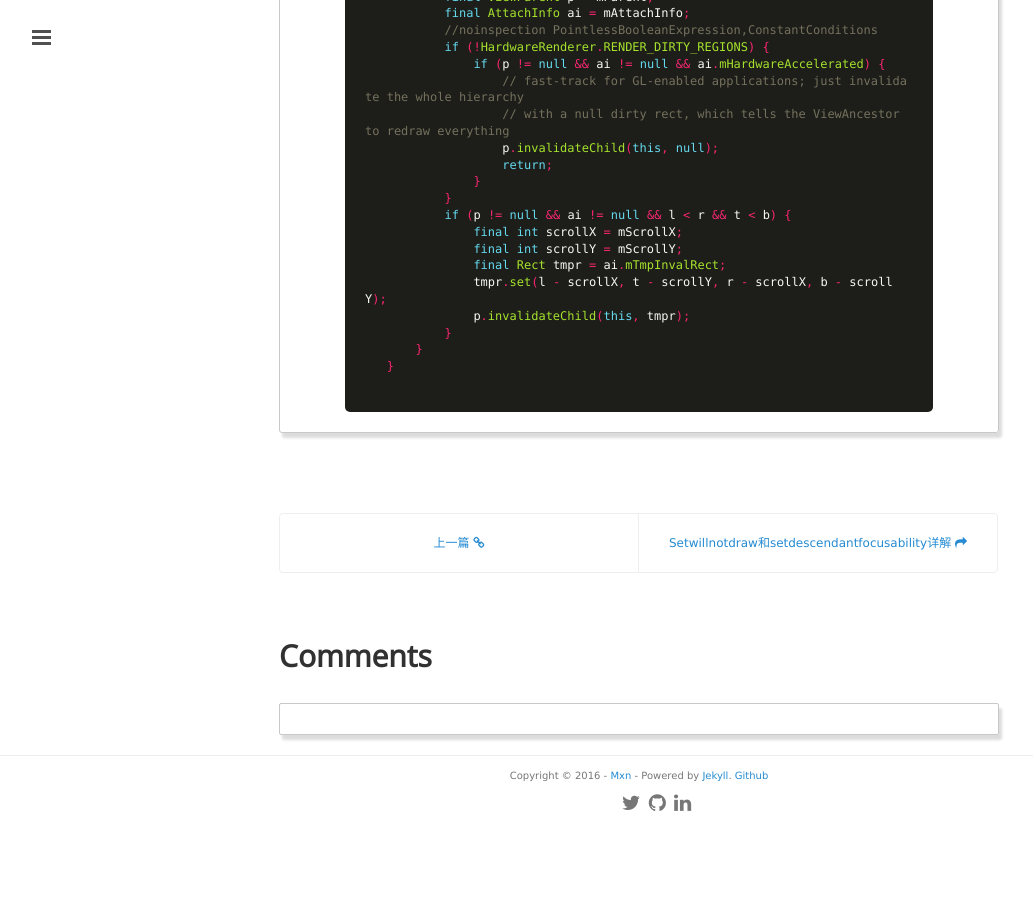
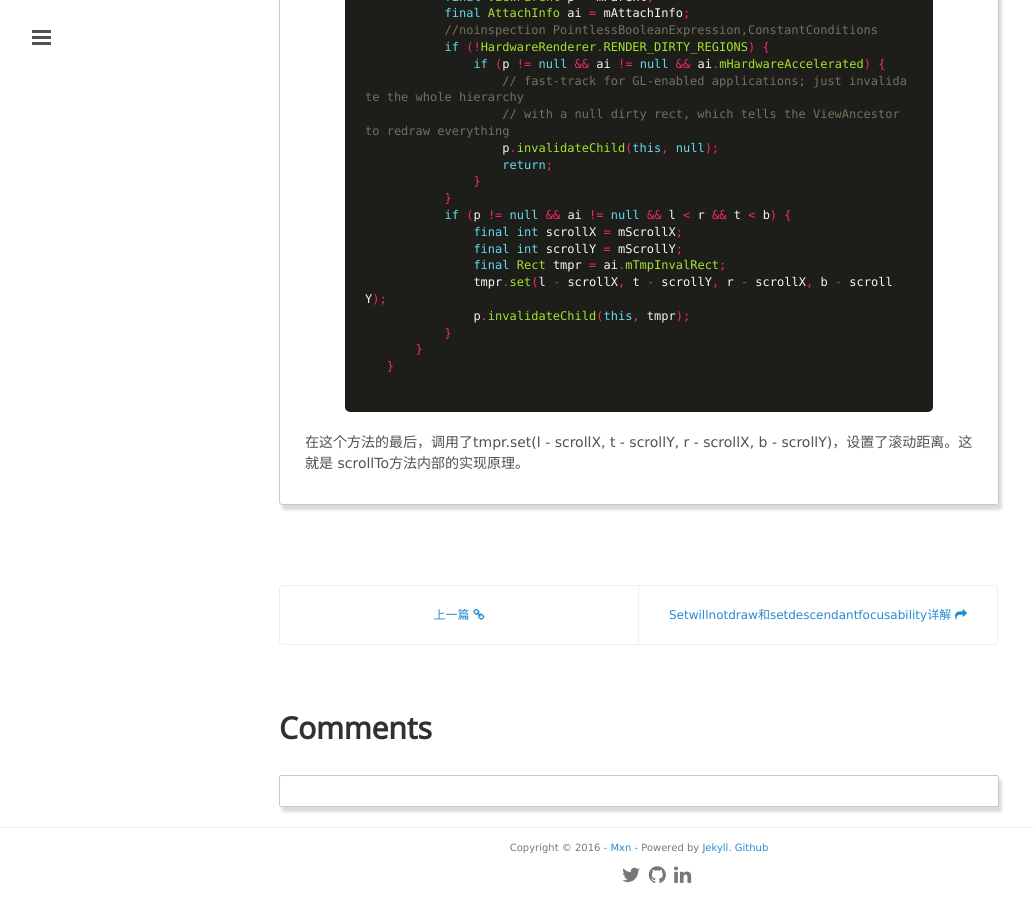
Before and after one commit to mxn21/mxn21.github.io, a Jekyll site: the page built from _posts/2015-7-23-scrollTo和scrollBy方法分析.md, in a window 1280 px wide and 900 px high, scrolled down 3819 px. Shown: the whole window, without its empty margins (1-1034 px from the left). Built offline with Jekyll 4.4.1, drawn with Linux system fonts in a browser that asks for light colours; comment, search, counter and statistics services are not loaded; before the commit the page ends 4647 px from its top, so only the background shows below that.

Commit message:
23423423

```diff
--- a/_posts/2015-7-23-scrollTo和scrollBy方法分析.md
+++ b/_posts/2015-7-23-scrollTo和scrollBy方法分析.md
@@ -121,3 +121,6 @@
        }
    }
        {% endhighlight %}
+
+在这个方法的最后，调用了tmpr.set(l - scrollX, t - scrollY, r - scrollX, b - scrollY)，设置了滚动距离。这就是
+scrollTo方法内部的实现原理。
```
